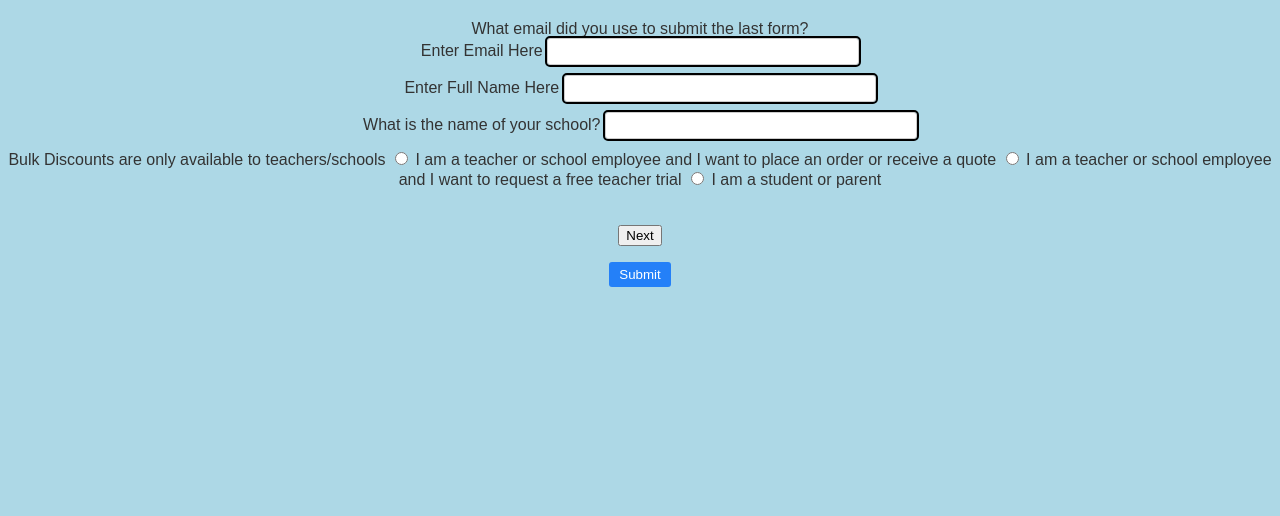
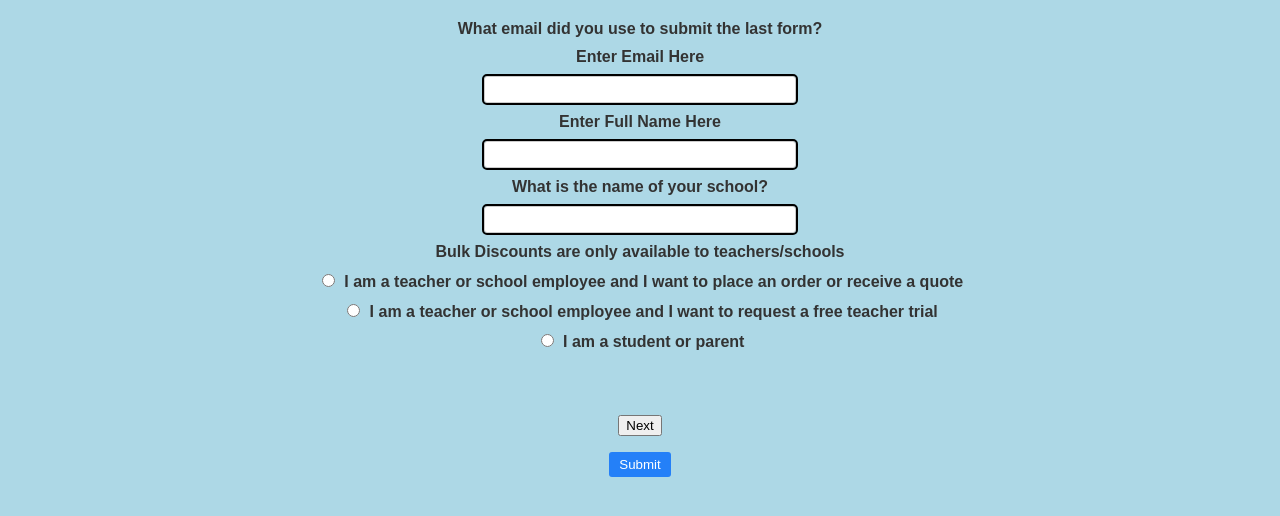
Before and after one commit to JacobSalazar13/MultipleURPForms, a Flask app: page / in a window 1280 px wide. Shown: the part 48-564 px from the top of the page. Run offline with Flask 2, Linux system fonts and the light colour scheme.

Commit message:
puysh css

```diff
--- a/static/Form.css
+++ b/static/Form.css
@@ -59,3 +59,18 @@ form input[type="button"]:hover,
 form button[type="submit"]:hover {
   background-color: #45a049;
 }
+
+form label {
+  display: block;
+  margin-bottom: 10px;
+  font-weight: bold;
+}
+
+form input[type="radio"] {
+  margin-right: 5px;
+}
+
+form input[type="radio"] + label {
+  display: inline-block;
+  vertical-align: middle;
+}
```
